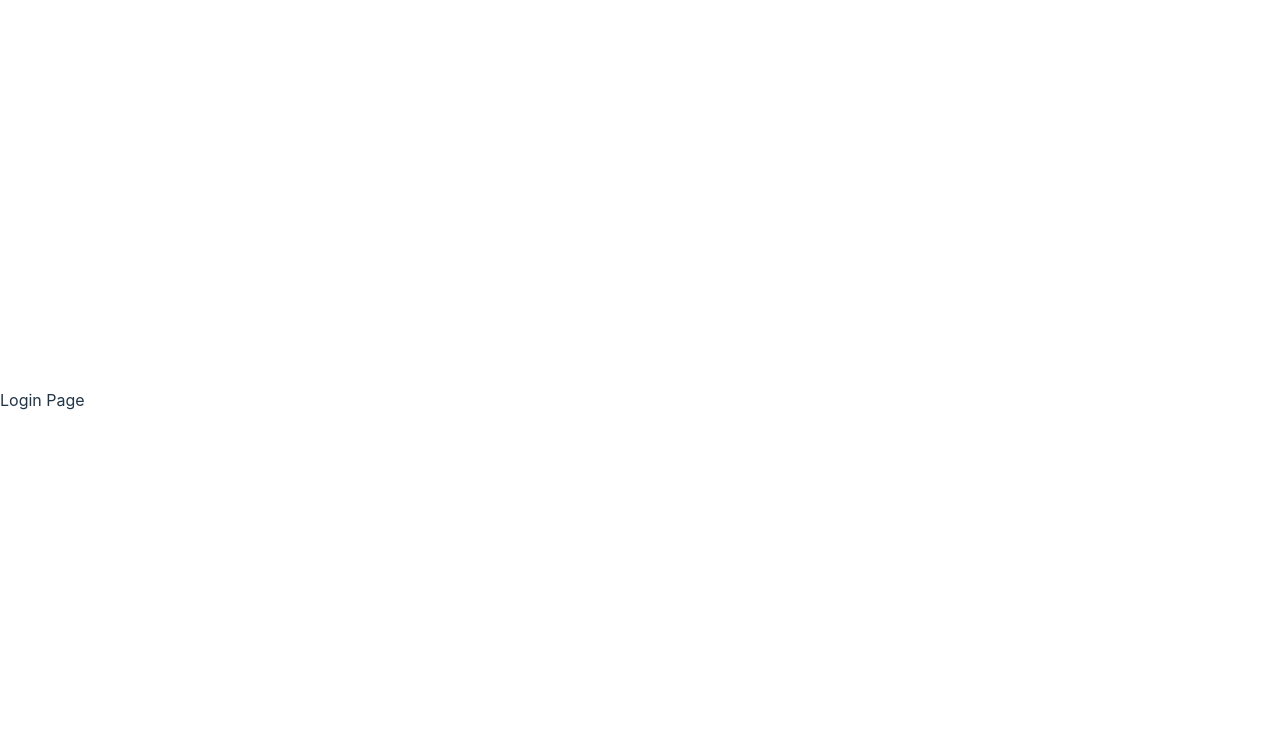
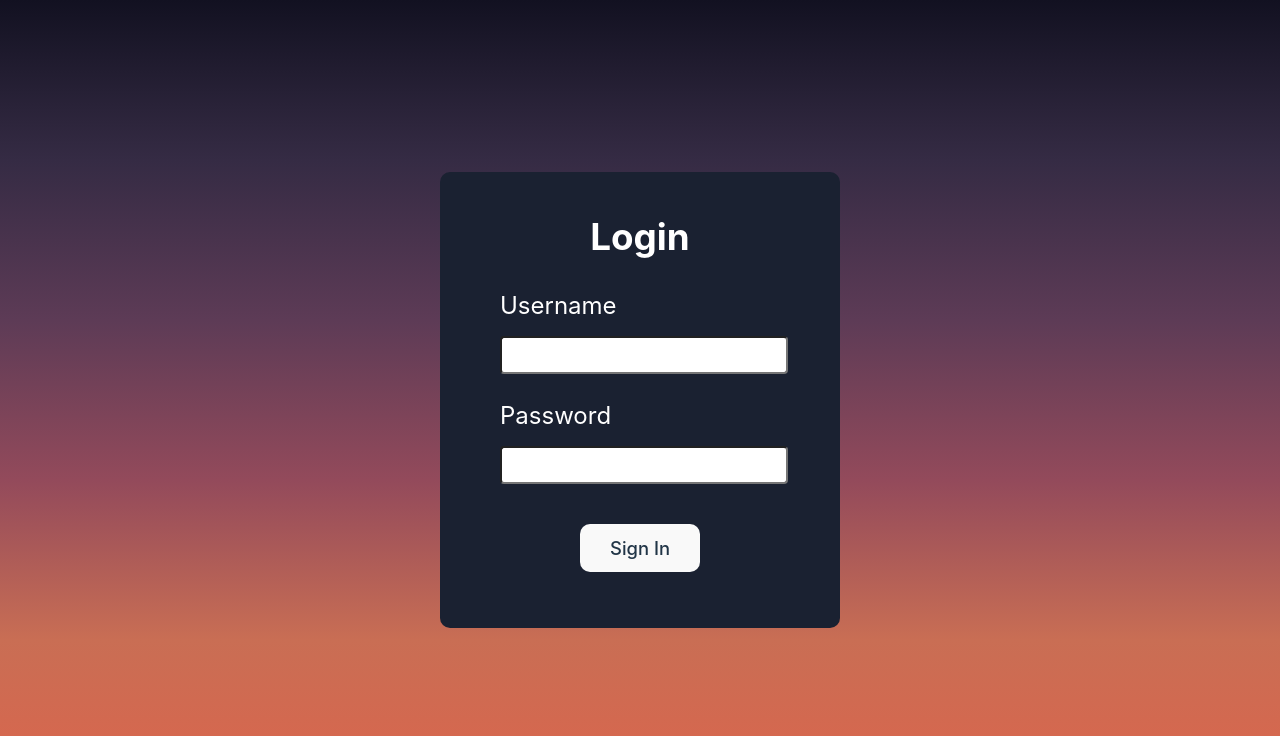
Before and after one commit to alitquan/GhostFree, a React (Vite) app in the folder client/: page /login in a window 1280 px wide. Shown: the top 736 px of the page. Built offline with nearby package versions, Linux system fonts and the light colour scheme.

Commit message:
added login page and potential testing in App.tsx. Neeed to implement the backend. Also need to implement Registration page

```diff
--- a/client/src/App.tsx
+++ b/client/src/App.tsx
@@ -1,4 +1,4 @@
-
+import { useState } from 'react'
 import React from 'react';
 import { Helmet, HelmetProvider } from 'react-helmet-async';
 import { BrowserRouter as Router, Route, Routes } from 'react-router-dom';
@@ -8,6 +8,24 @@ import Login from '@pages/Login.tsx';
 import Register from '@pages/Register.tsx';
 
 function App() {
+
+  const [isLoggedIn, setIsLoggedIn] = useState(false);
+
+  const handleLogin = () => {
+	  console.log("handleLogin() -- called");
+	  setIsLoggedIn(true);
+  };
+
+  window.onload = () => {
+	const token = localStorage.getItem('token');
+	if (token) {
+		console.log("Token output: ");
+		const userInfo = jwtDecode(token);
+		console.log(userInfo);
+		handleLogin();
+	}
+  }
+
   return (
     <HelmetProvider>
       <Router>
--- a/client/src/pages/Login.tsx
+++ b/client/src/pages/Login.tsx
@@ -1,10 +1,59 @@
-import React, { useContext } from "react";
+import React, { useState, useContext } from "react";
+import styles from  '@styles/Home.module.css';
 
-const Login = () => {
+
+function Login  ({onLogin}) {
+
+	const [username, setUsername] = useState('');
+	const [password, setPassword] = useState('');
+	const [error, setError] = useState('');
+
+	const attemptLogin = async () => {
+		try {
+			const response = await axios.posst('https://localhost:5000/login', {
+				username,
+				password,
+			});
+			localStorage.setItem('token', response.data.token);
+			onLogin();
+			console.log("attemptLogin() -- completed");
+		} catch (err) {
+			console.log(err);
+			setError(err.response?.data || 'Login failed');
+		}
+	}
+
+
 	return(
-		<div>
-			Login Page
-		</div>
+		<>
+			<div className={styles.containerLogin}>
+				<div className={`.container ${styles.signin}`}>
+				<h3>Login </h3>
+
+				<div className={styles.signInField}>
+					<p> Username </p>
+					<input type="text" value={username} onChange={(e)=>setUsername(e.target.value)} />
+				</div>
+
+				<div className={styles.signInField}>
+					<p> Password </p>
+					<input type="password"  value={password} onChange={(e)=>setPassword(e.target.value)} />
+				</div>
+
+
+				<div>
+					{error && <p className={styles.loginError}>{error}</p>}
+				</div>
+
+
+				<button className={styles.loginButton} onClick={attemptLogin}> Sign In </button>
+
+				</div>
+			</div>
+
+
+
+		</>
 	);
 }
 
--- a/client/src/styles/Home.module.css
+++ b/client/src/styles/Home.module.css
@@ -288,3 +288,79 @@
 	max-width: 20%;
 	height: auto;
 }
+
+
+.containerLogin{
+	background: linear-gradient(to top,
+		#dc644c,
+		#c96e54,
+		#934a5b,
+		#5d3b56,
+		#352b44,
+		#121121
+	);
+	margin: 0;
+	width: 100vw;
+	height: 100vh;
+	background-color: blue;
+	display: flex;
+	justify-content: center;
+	align-items: center;
+}
+
+.signin {
+	background-color: var(--color2);
+	height: 57vh;
+	width: 50vh;
+	border-radius: 10px;
+	display: flex;
+	flex-direction: column;
+}
+
+
+.signin h3 {
+	font-size: 2.3rem;
+	padding: 0;
+	margin: 0 auto;
+	color: white;
+	padding-top: 1em;
+	margin-bottom: var(--siMargin1);
+}
+
+.signInField {
+	font-size: 3vh;
+	margin: 0 15%;
+	margin-bottom: var(--siMargin2);
+}
+
+
+.signInField p {
+	margin-bottom: 10px;
+	color: white;
+}
+
+.signInField input {
+	width: 98%;
+	height: 3vh;
+	border-radius: 4px;
+	padding: 5px;
+	font-size: 1.75vh;
+}
+
+
+.loginButton {
+	margin: 0 auto;
+	margin-top: 5vh;
+	height: 6vh;
+	width:  15vh;
+	font-size: 2.3vh;
+	border-radius: 10px;
+	color: var(--color5);
+}
+
+.loginError {
+	color: blue;
+	padding-left: 10%;
+	padding-bottom: 0;
+	margin-bottom: 0;
+}
```
